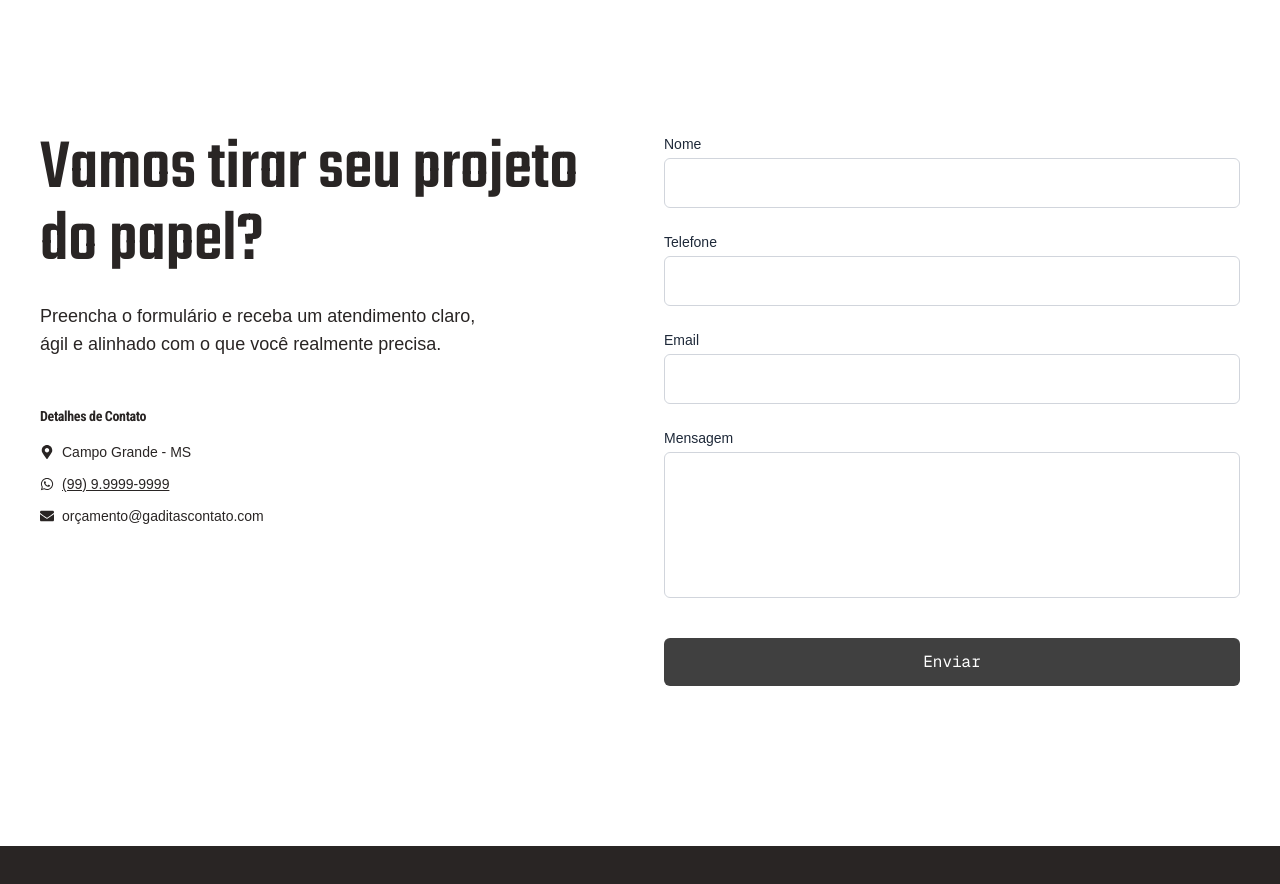
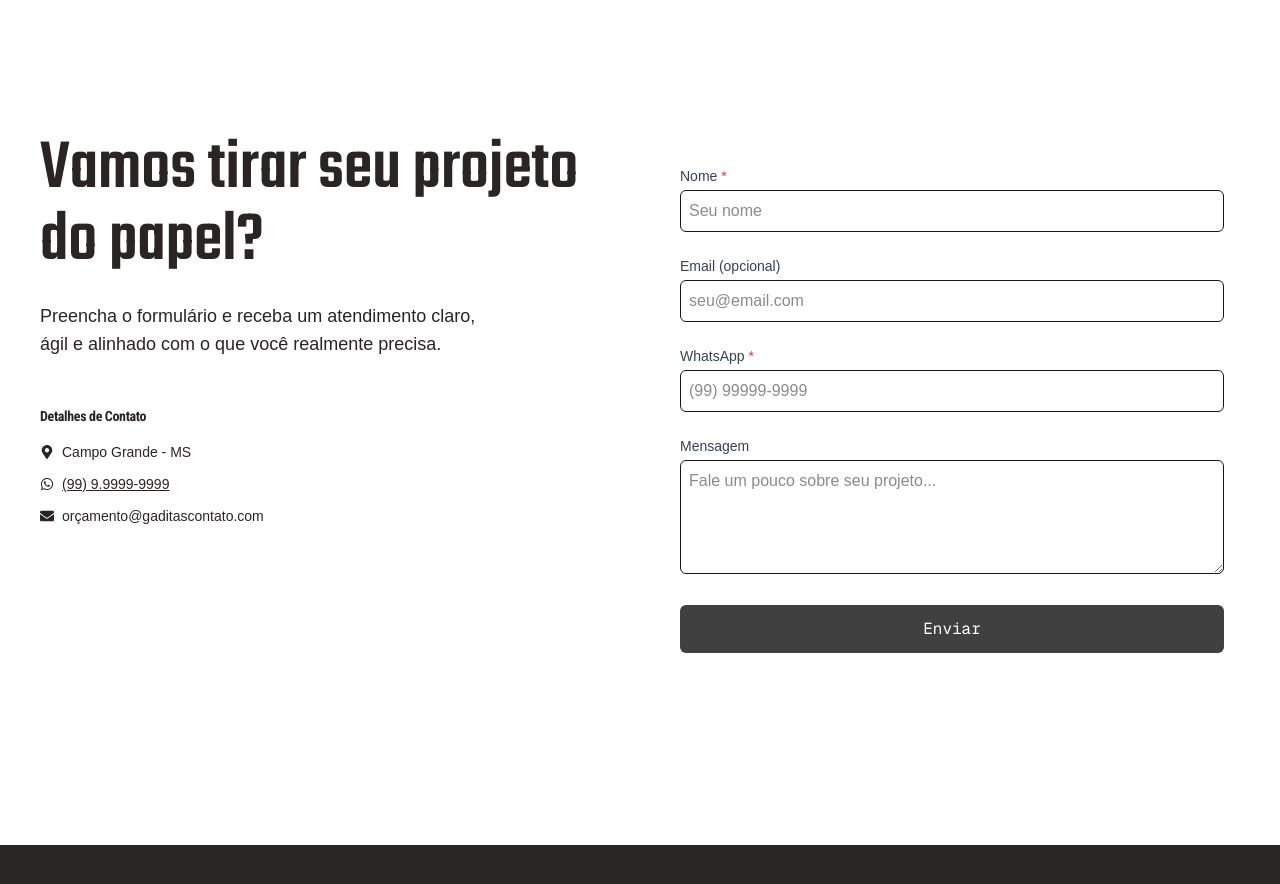
Before and after one commit to RaisaBernardes/gaditas, a Next.js app: page / in a window 1280 px wide. Shown: the part 5740-6624 px from the top of the page. Built offline with nearby package versions, Linux system fonts and the light colour scheme.

Commit message:
brevo no aguardo do email

```diff
--- a/package.json
+++ b/package.json
@@ -13,6 +13,7 @@
     "@emotion/styled": "^11.14.0",
     "@mui/icons-material": "^7.0.2",
     "@mui/material": "^7.0.2",
+    "@shadcn/ui": "^0.0.4",
     "@studio-freight/lenis": "^1.0.42",
     "date-fns": "^4.1.0",
     "framer-motion": "^12.9.7",
@@ -20,8 +21,10 @@
     "lenis": "^1.3.1",
     "lucide-react": "^0.507.0",
     "next": "15.3.1",
+    "nodemailer": "^7.0.3",
     "react": "^19.0.0",
     "react-dom": "^19.0.0",
+    "react-hook-form": "^7.56.3",
     "react-icons": "^5.5.0",
     "react-responsive": "^10.0.1",
     "split-type": "^0.3.4",
--- /dev/null
+++ b/src/app/api/contact/route.ts
@@ -0,0 +1,55 @@
+import { NextResponse } from 'next/server';
+
+export async function POST(req: Request) {
+  try {
+    const { name, email, phone, whatsapp, projectType, message } = await req.json();
+
+    const brevoPayload = {
+      sender: {
+        name: 'Site Gaditas',
+        email: process.env.SENDER_EMAIL || '', // assegura que nunca seja undefined
+      },
+      to: [
+        {
+          email: process.env.RECEIVER_EMAIL || '',
+          name: 'Gaditas Engenharia',
+        },
+      ],
+      subject: 'Preenchimento de Formulário',
+      htmlContent: `
+        <h2>Formulário do site</h2>
+        <p><strong>Nome:</strong> ${name}</p>
+        <p><strong>Email:</strong> ${email}</p>
+        <p><strong>WhatsApp:</strong> ${whatsapp}</p>
+        <p><strong>Mensagem:</strong><br/>${message}</p>
+      `,
+    };
+
+    // DEBUG: Mostra no console o que será enviado para o Brevo
+    console.log("🔄 Enviando para o Brevo:", brevoPayload);
+
+    // ENVIA PARA O BREVO
+    const response = await fetch('https://api.brevo.com/v3/smtp/email', {
+      method: 'POST',
+      headers: {
+        'Content-Type': 'application/json',
+        'api-key': process.env.BREVO_API_KEY || '',
+      },
+      body: JSON.stringify(brevoPayload),
+    });
+
+    if (!response.ok) {
+      const errorText = await response.text();
+      console.error("❌ Brevo response:", errorText);
+      throw new Error('Failed to send email');
+    }
+
+    return NextResponse.json({ message: 'Email enviado com sucesso!' });
+  } catch (error: any) {
+    console.error("❌ Erro ao enviar email:", error?.message || error);
+    return NextResponse.json(
+      { error: error?.message || 'Erro desconhecido' },
+      { status: 500 }
+    );
+  }
+}
--- a/src/components/ui/ContactForm.tsx
+++ b/src/components/ui/ContactForm.tsx
@@ -1,59 +1,168 @@
-// src/components/ContactForm.tsx
-"use client"
+'use client'
+
+import { useState, ChangeEvent, FormEvent, KeyboardEvent } from 'react'
 
 export default function ContactForm() {
+  const [formData, setFormData] = useState({
+    name: '',
+    email: '',
+    phone: '',
+    whatsapp: '',
+    projectType: '',
+    message: '',
+  })
+
+  const [errors, setErrors] = useState({
+    name: '',
+    whatsapp: '',
+    projectType: '',
+  })
+
+  const [status, setStatus] = useState<'idle' | 'loading' | 'success' | 'error'>('idle')
+
+  function handleChange(
+    e: ChangeEvent<HTMLInputElement | HTMLTextAreaElement | HTMLSelectElement>
+  ) {
+    const { name, value } = e.target
+    setFormData(prev => ({ ...prev, [name]: value }))
+    setErrors(prev => ({ ...prev, [name]: '' }))
+  }
+
+  function handlePhoneKeyPress(e: KeyboardEvent<HTMLInputElement>) {
+    if (e.key === 'Enter' && formData.phone.trim()) {
+      e.preventDefault()
+      setFormData(prev => ({ ...prev, whatsapp: prev.phone }))
+    }
+  }
+
+  function validate() {
+    let valid = true
+    const newErrors = { name: '', whatsapp: '', projectType: '' }
+
+    if (!formData.name.trim()) {
+      newErrors.name = 'Nome é obrigatório.'
+      valid = false
+    }
+
+    if (!formData.whatsapp.trim()) {
+      newErrors.whatsapp = 'WhatsApp é obrigatório.'
+      valid = false
+    }
+
+    setErrors(newErrors)
+    return valid
+  }
+
+  async function handleSubmit(e: FormEvent) {
+    e.preventDefault()
+
+    if (!validate()) return
+
+    setStatus('loading')
+
+    try {
+      const response = await fetch('/api/contact', {
+        method: 'POST',
+        headers: { 'Content-Type': 'application/json' },
+        body: JSON.stringify(formData),
+      })
+
+      if (!response.ok) throw new Error('Erro ao enviar')
+
+      setStatus('success')
+    } catch (err) {
+      console.error(err)
+      setStatus('error')
+    }
+  }
+
   return (
-    <form className="flex flex-col gap-6 w-full">
-      <div className="flex flex-col">
-        <label htmlFor="nome" className="text-sm font-medium text-gray-800">Nome</label>
+    <div className="py-8">
+      <div className="mx-auto px-4 lg:max-w-xl">
+        <form onSubmit={handleSubmit} className="space-y-6">
+          {/* Nome */}
+          <div>
+            <label htmlFor="name" className="block text-sm font-medium text-gray-700">
+              Nome <span className="text-red-500">*</span>
+            </label>
             <input
               type="text"
-          id="nome"
-          name="nome"
-          required
-          className="border border-gray-300 rounded-md p-3 mt-1"
+              name="name"
+              id="name"
+              onChange={handleChange}
+              value={formData.name}
+              placeholder="Seu nome"
+              className={`mt-1 p-2 w-full border rounded-md ${errors.name ? 'border-red-500' : ''}`}
+            />
+            {errors.name && <p className="text-red-500 text-sm">{errors.name}</p>}
+          </div>
+
+          {/* Email (opcional) */}
+          <div>
+            <label htmlFor="email" className="block text-sm font-medium text-gray-700">
+              Email (opcional)
+            </label>
+            <input
+              type="email"
+              name="email"
+              id="email"
+              onChange={handleChange}
+              value={formData.email}
+              placeholder="seu@email.com"
+              className="mt-1 p-2 w-full border rounded-md"
             />
           </div>
 
-      <div className="flex flex-col">
-        <label htmlFor="telefone" className="text-sm font-medium text-gray-800">Telefone</label>
+          {/* WhatsApp */}
+          <div>
+            <label htmlFor="whatsapp" className="block text-sm font-medium text-gray-700">
+              WhatsApp <span className="text-red-500">*</span>
+            </label>
             <input
-          type="tel"
-          id="telefone"
-          name="telefone"
-          required
-          className="border border-gray-300 rounded-md p-3 mt-1"
+              type="text"
+              name="whatsapp"
+              id="whatsapp"
+              onChange={handleChange}
+              value={formData.whatsapp}
+              placeholder="(99) 99999-9999"
+              className={`mt-1 p-2 w-full border rounded-md ${errors.whatsapp ? 'border-red-500' : ''}`}
+            />
+            {errors.whatsapp && <p className="text-red-500 text-sm">{errors.whatsapp}</p>}
+          </div>
+
+          {/* Mensagem */}
+          <div>
+            <label htmlFor="message" className="block text-sm font-medium text-gray-700">
+              Mensagem
+            </label>
+            <textarea
+              name="message"
+              id="message"
+              rows={4}
+              onChange={handleChange}
+              value={formData.message}
+              placeholder="Fale um pouco sobre seu projeto..."
+              className="mt-1 p-2 w-full border rounded-md"
             />
           </div>
 
-      <div className="flex flex-col">
-        <label htmlFor="email" className="text-sm font-medium text-gray-800">Email</label>
-        <input
-          type="email"
-          id="email"
-          name="email"
-          required
-          className="border border-gray-300 rounded-md p-3 mt-1"
-        />
-      </div>
-
-      <div className="flex flex-col">
-        <label htmlFor="mensagem" className="text-sm font-medium text-gray-800">Mensagem</label>
-        <textarea
-          id="mensagem"
-          name="mensagem"
-          rows={5}
-          required
-          className="border border-gray-300 rounded-md p-3 mt-1 resize-none"
-        ></textarea>
-      </div>
-
+          {/* Botão */}
           <button
             type="submit"
-        className="mt-4 text-white px-6 py-3 rounded-md hover:bg-neutral-800 bg-neutral-700 transition font-[family-name:var(--font-geist-mono)]"
+            className="w-full text-white px-6 py-3 rounded-md hover:bg-neutral-800 bg-neutral-700 transition font-[family-name:var(--font-geist-mono)] text-base"
           >
-        Enviar
+            {status === 'loading' ? 'Enviando...' : 'Enviar'}
           </button>
+
+          {/* Status */}
+          {status === 'success' && (
+            <p className="text-green-600 font-medium text-center mt-4">Mensagem enviada com sucesso!</p>
+          )}
+          {status === 'error' && (
+            <p className="text-red-800 font-medium text-center mt-4">Erro ao enviar. Tente novamente.</p>
+          )}
         </form>
-  );
+      </div>
+    </div>
+  )
 }
```
Also changed, not shown: 1 other file (tests, documents, lock files or other folders). Lines whose indentation alone changed are shown as unchanged.
